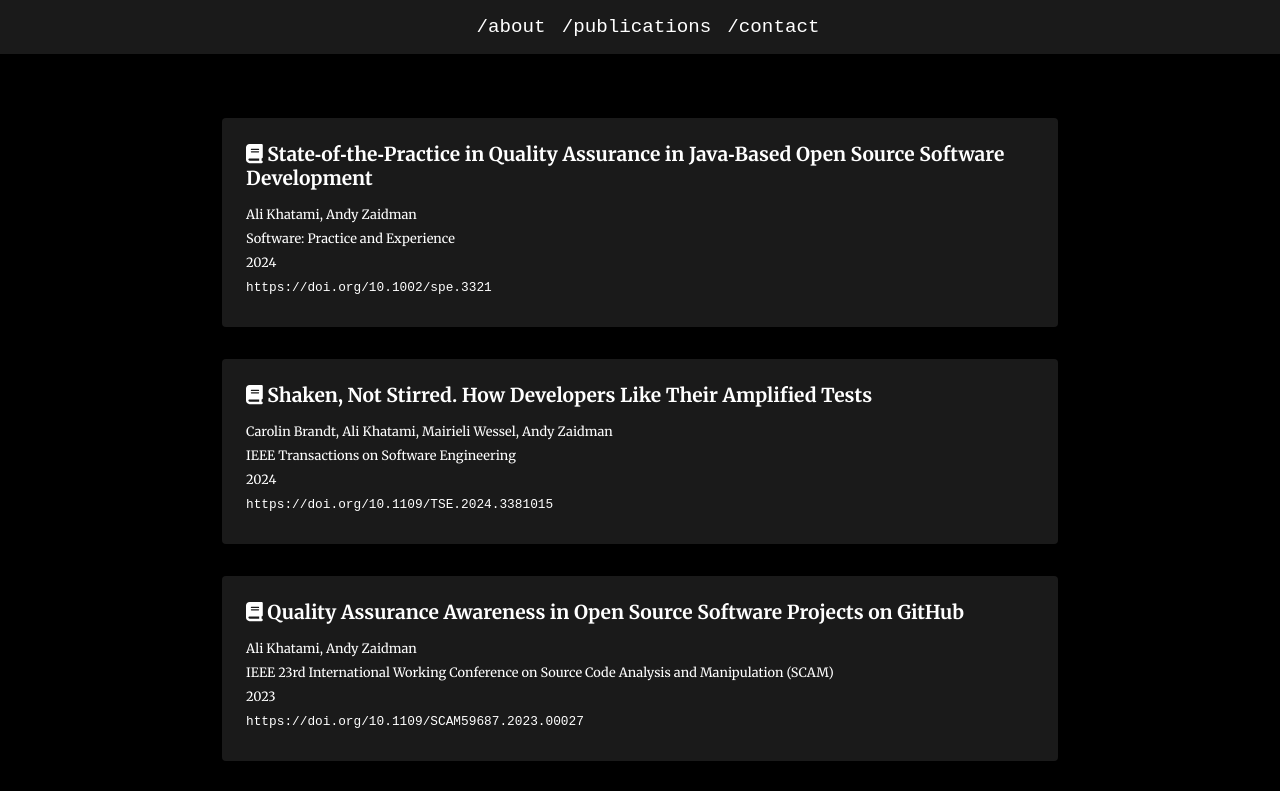
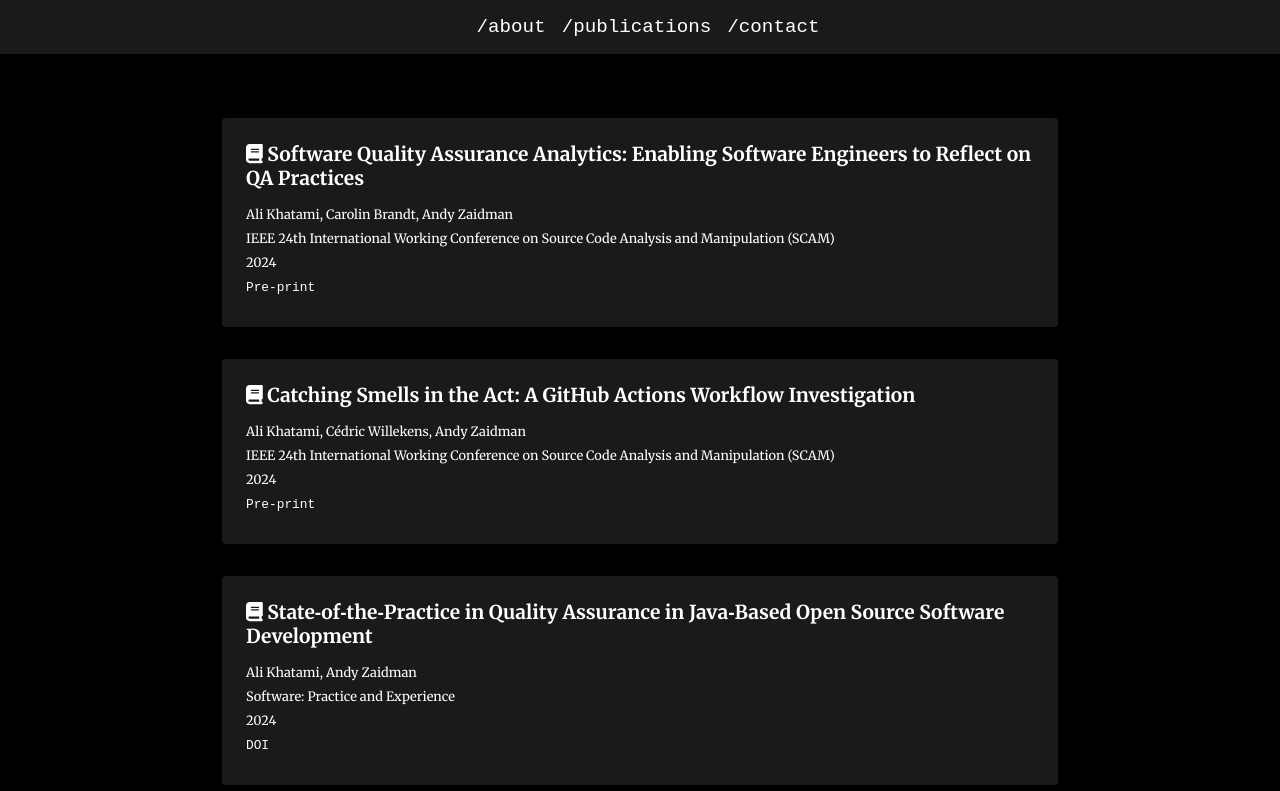
Before and after one commit to akhatami/personal-website-react, a React (Create React App) app: page /publications in a window 1280 px wide. Shown: the top 791 px of the page. Built offline with nearby package versions, Linux system fonts and the light colour scheme.

Commit message:
update publications

```diff
--- a/src/components/HomePage.css
+++ b/src/components/HomePage.css
@@ -58,6 +58,7 @@
 
 .social-links a:hover {
     color: #ccc;
+    cursor: pointer;
 }
 
 .navigation {
--- a/src/components/Publications.css
+++ b/src/components/Publications.css
@@ -36,6 +36,7 @@
 a:hover {
     color: #ffffff;
     text-decoration: line-through;
+    cursor: pointer;
 }
 
 .publications,
--- a/src/components/Publications.js
+++ b/src/components/Publications.js
@@ -3,16 +3,33 @@
 import './Publications.css';
 import {FontAwesomeIcon} from "@fortawesome/react-fontawesome";
 import {faGithub, faGoogle, faLinkedin} from "@fortawesome/free-brands-svg-icons";
-import {faBook} from "@fortawesome/free-solid-svg-icons";
+import {faBook, faGraduationCap} from "@fortawesome/free-solid-svg-icons";
 
 const Publications = () => {
     const publications = [
+        {
+            title: 'Software Quality Assurance Analytics: Enabling Software Engineers to Reflect on QA Practices',
+            authors: 'Ali Khatami, Carolin Brandt, Andy Zaidman',
+            venue: 'IEEE 24th International Working Conference on Source Code Analysis and Manipulation (SCAM)',
+            year: 2024,
+            link: 'https://azaidman.github.io/publications/khatamiSCAM2024a.pdf',
+            linkTitle: 'Pre-print',
+        },
+        {
+            title: 'Catching Smells in the Act: A GitHub Actions Workflow Investigation',
+            authors: 'Ali Khatami, Cédric Willekens, Andy Zaidman',
+            venue: 'IEEE 24th International Working Conference on Source Code Analysis and Manipulation (SCAM)',
+            year: 2024,
+            link: 'https://azaidman.github.io/publications/khatamiSCAM2024b.pdf',
+            linkTitle: 'Pre-print',
+        },
         {
             title: 'State‐of‐the‐Practice in Quality Assurance in Java‐Based Open Source Software Development',
             authors: 'Ali Khatami, Andy Zaidman',
             venue: 'Software: Practice and Experience',
             year: 2024,
             link: 'https://doi.org/10.1002/spe.3321',
+            linkTitle: 'DOI',
         },
         {
             title: 'Shaken, Not Stirred. How Developers Like Their Amplified Tests',
@@ -20,6 +37,7 @@
             venue: 'IEEE Transactions on Software Engineering',
             year: 2024,
             link: 'https://doi.org/10.1109/TSE.2024.3381015',
+            linkTitle: 'DOI',
         },
         {
             title: 'Quality Assurance Awareness in Open Source Software Projects on GitHub',
@@ -27,6 +45,7 @@
             venue: 'IEEE 23rd International Working Conference on Source Code Analysis and Manipulation (SCAM)',
             year: 2023,
             link: 'https://doi.org/10.1109/SCAM59687.2023.00027',
+            linkTitle: 'DOI',
         },
     ];
 
@@ -52,7 +71,7 @@
                             </p>
                             <p>
                                 <a href={publication.link} target="_blank" rel="noopener noreferrer">
-                                    {publication.link}
+                                    {publication.linkTitle}
                                 </a>
                             </p>
                         </div>
@@ -65,7 +84,7 @@
                             <FontAwesomeIcon icon={faLinkedin} />
                         </a>
                         <a href="https://scholar.google.com/citations?user=ax4ieSsAAAAJ&hl=en&oi=sra" target="_blank" rel="noopener noreferrer">
-                            <FontAwesomeIcon icon={faGoogle} />
+                            <FontAwesomeIcon icon={faGraduationCap} />
                         </a>
                     </div>
                 </div>
--- a/src/index.css
+++ b/src/index.css
@@ -17,19 +17,3 @@
   font-family: 'Merriweather', sans-serif;
   font-weight: 700;
 }
-.theme-switch {
-  position: absolute;
-  top: 1rem;
-  right: 1rem;
-  background-color: transparent;
-  border: 1px solid #fff;
-  color: #fff;
-  padding: 0.5rem 1rem;
-  font-size: 1rem;
-  cursor: pointer;
-}
-
-.theme-switch:hover {
-  background-color: #fff;
-  color: #000;
-}
```
Also changed, not shown: 1 other file (tests, documents, lock files or other folders).
